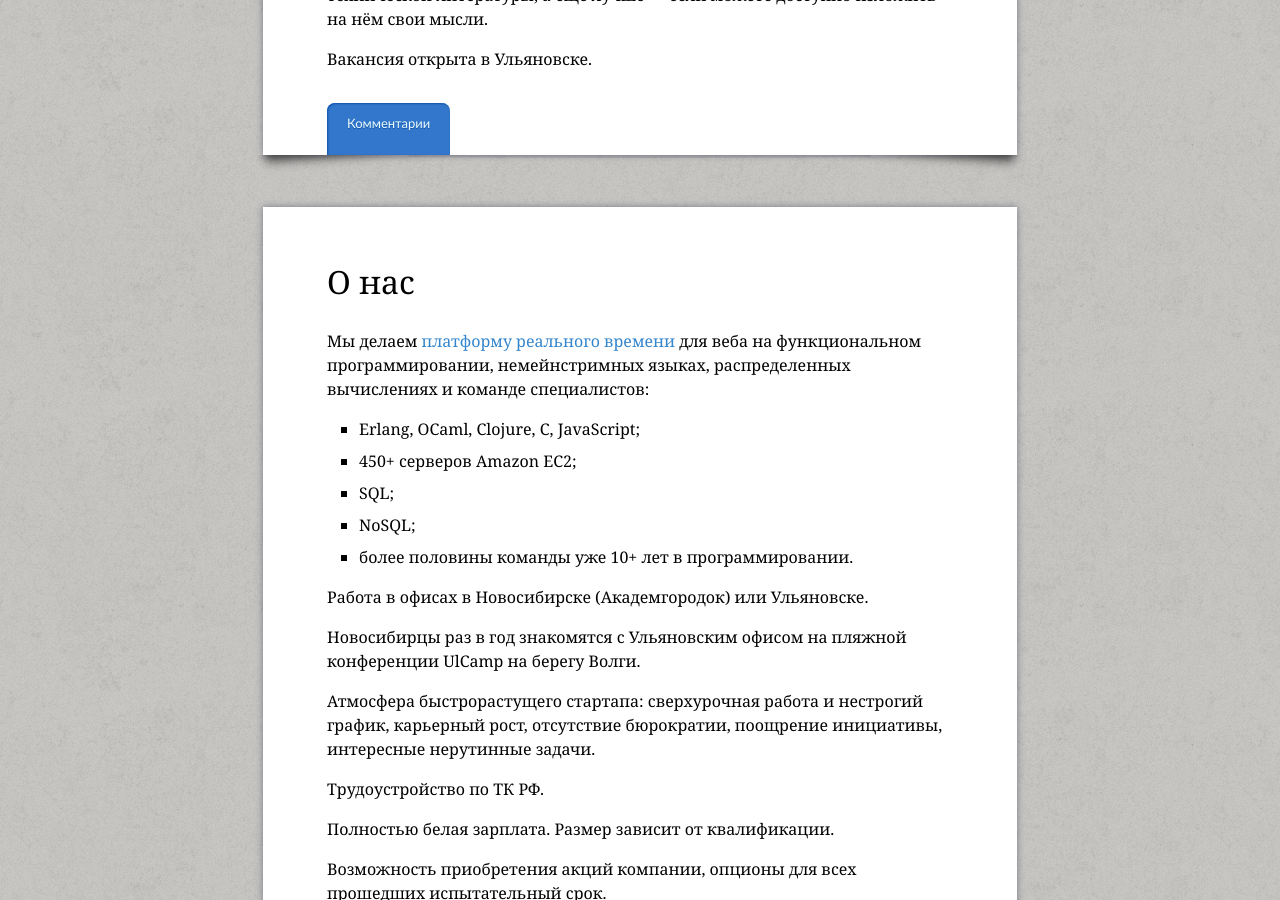
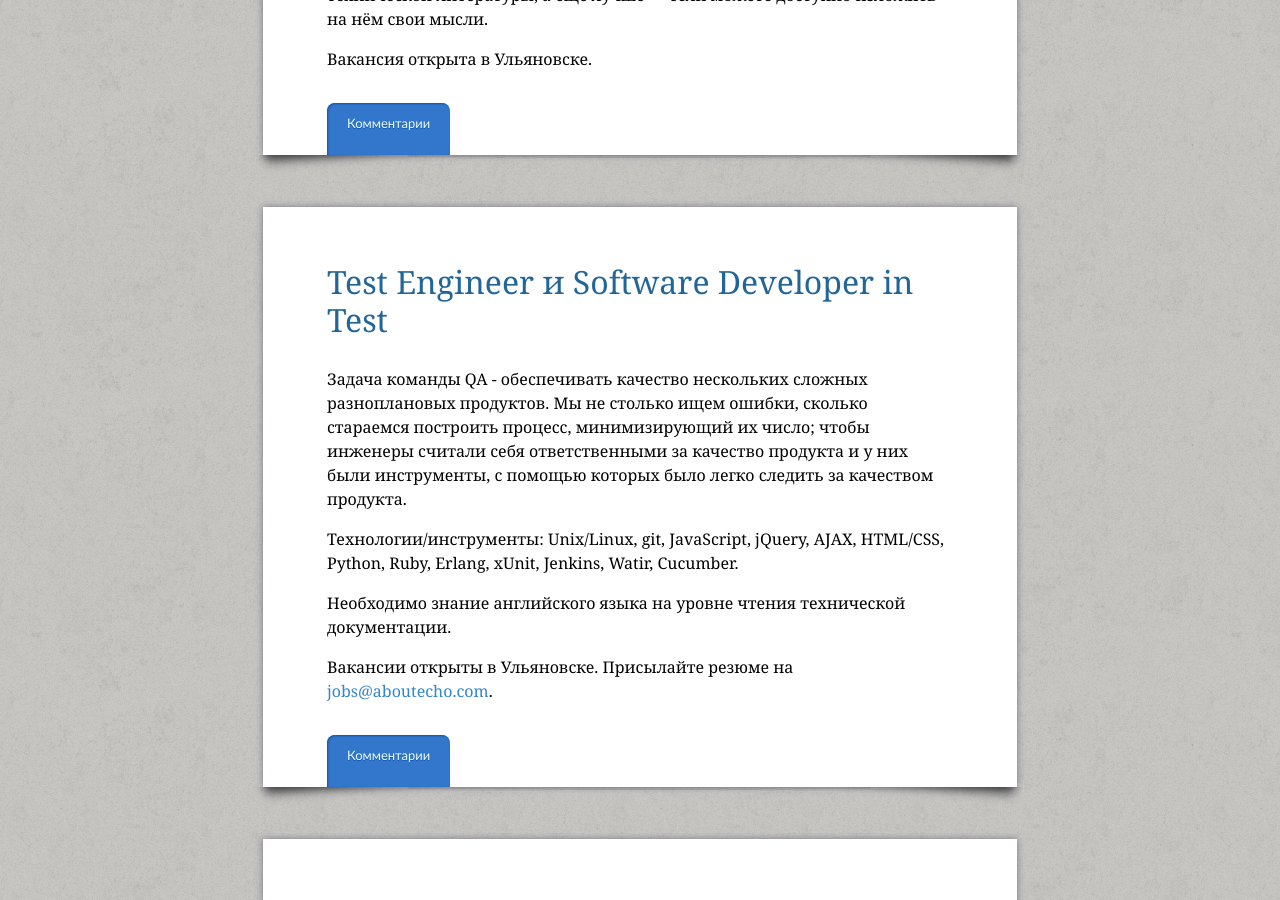
Before and after one commit to EchoTeam/echoteam.github.com, a Jekyll site: the page built from jobs.html, in a window 1280 px wide and 900 px high, scrolled down 2467 px. Built offline with Jekyll 4.4.1, drawn with Linux system fonts in a browser that asks for light colours; some web fonts are replaced; Markdown is read by kramdown in place of the engine named in the settings.

Commit message:
Added qa vacancies

```diff
--- a/jobs.html
+++ b/jobs.html
@@ -73,6 +73,19 @@ title: Работа в Echo
 </div><div class="post__hr"></div>
 
 <div class="post">
+    <h1 class="post__title"><a href="/jobs/qa-october-2013.html">Test Engineer и Software Developer in Test</a></h1>
+    <div class="post__content">
+        <p>Задача команды QA - обеспечивать качество нескольких сложных разноплановых продуктов. Мы не столько ищем ошибки, сколько стараемся построить процесс, минимизирующий их число; чтобы инженеры считали себя ответственными за качество продукта и у них были инструменты, с помощью которых было легко следить за качеством продукта.</p>
+        <p>Технологии/инструменты: Unix/Linux, git, JavaScript, jQuery, AJAX, HTML/CSS, Python, Ruby, Erlang, xUnit, Jenkins, Watir, Cucumber.</p>
+        <p>Необходимо знание английского языка на уровне чтения технической документации.</p>
+        <p>Вакансии открыты в Ульяновске. Присылайте резюме на <a href="mailto:jobs@aboutecho.com">jobs@aboutecho.com</a>.</p>
+    </div>
+    <a class="post__comments comments_counter" href="/jobs/qa-october-2013.html#comments" data-url="{{ site.url}}/jobs/qa-october-2013.html">
+        Комментарии
+    </a>
+</div><div class="post__hr"></div>
+
+<div class="post">
     <h1 class="post__title" id="about_us">О нас</h1>
     <div class="post__content">
         <p>Мы делаем <a href="http://aboutecho.com/">платформу реального времени</a> для веба на функциональном программировании, немейнстримных языках, распределенных вычислениях и команде специалистов:
```
Also changed, not shown: jobs/qa-october-2013.html (added, +17 -0 lines).
